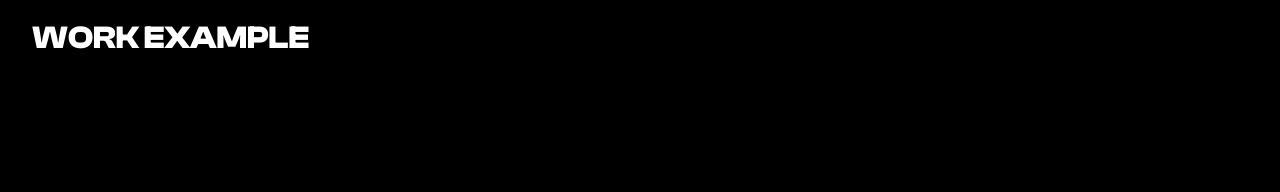
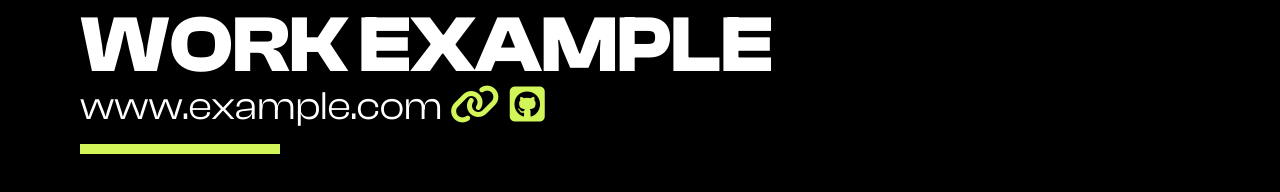
Before and after one commit to cdobby9/portfolio, a plain HTML site: page templete-work.html in a window 1280 px wide. Shown: the part 762-954 px from the top of the page. Drawn offline with Linux system fonts and the light colour scheme.

Commit message:
improving work pages

```diff
--- a/styles/css/templete-work.css
+++ b/styles/css/templete-work.css
@@ -66,6 +66,7 @@ body {
   font-weight: 400;
   overflow-x: hidden;
 }
+
 
 /* ===== Nav Bar ===== */
 
@@ -332,10 +333,48 @@ body {
 
 /* ===== Header ===== */
 
+.header {
+  justify-content: space-between;
+  align-items: center;
+  padding-left: 3rem;
+  padding-right: 3rem;
+}
 
-h1 {
-    text-transform: uppercase;
-    font-weight: bold;
-    color: var(--text);
+.header h1 {
+  text-transform: uppercase;
+  font-weight: bold;
+  color: var(--text);
+  font-size: 5rem;
+  margin-top: 1vw;
+  margin-bottom: 0px;
+  line-height: 70px;
+}
 
+.header h2 {
+  font-size: 2.5rem;
+  margin-top: 0px;
+  font-weight: normal;
+  color: var(--text);
+  margin-bottom: 0px;
 }
+
+.header a {
+  color: var(--text);
+}
+
+.icon {
+  color: var(--primary);
+  margin-right: 10px;
+  filter: brightness(1);
+}
+
+.icon:hover {
+  filter: brightness(0.7);}
+
+.header-line {
+  background-color: var(--primary);
+  width: 200px;
+  height: 10px;
+  margin-top: 1vw;
+  margin-bottom: 2vw;
+}
--- a/templete-work.html
+++ b/templete-work.html
@@ -48,8 +48,15 @@
 
 <div class="header">
     <h1>Work Example</h1>
+    <h2><a href="">www.example.com <i class="icon fa-solid fa-link"></i><i class="icon fa-brands fa-square-github"></i></a></h2>
+    <div class="header-line"></div>
 </div>
 
+<div class="body">
+
+
+
+</div>
 
   <br/><br/><br/><br/><br/><br/><br/><br/><br/><br/><br/><br/><br/><br/><br/><br/><br/><br/><br/><br/><br/><br/><br/><br/><br/><br/><br/><br/><br/><br/><br/><br/><br/><br/><br/><br/><br/><br/><br/><br/><br/><br/><br/><br/><br/><br/><br/><br/><br/><br/><br/><br/><br/><br/><br/><br/><br/><br/><br/><br/><br/><br/>
 
```
